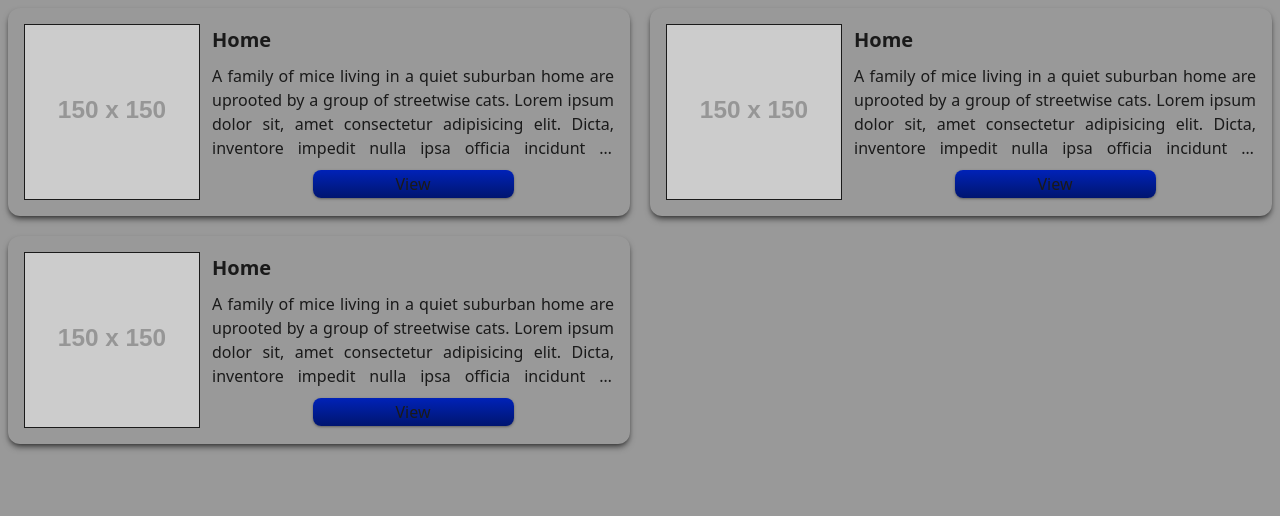
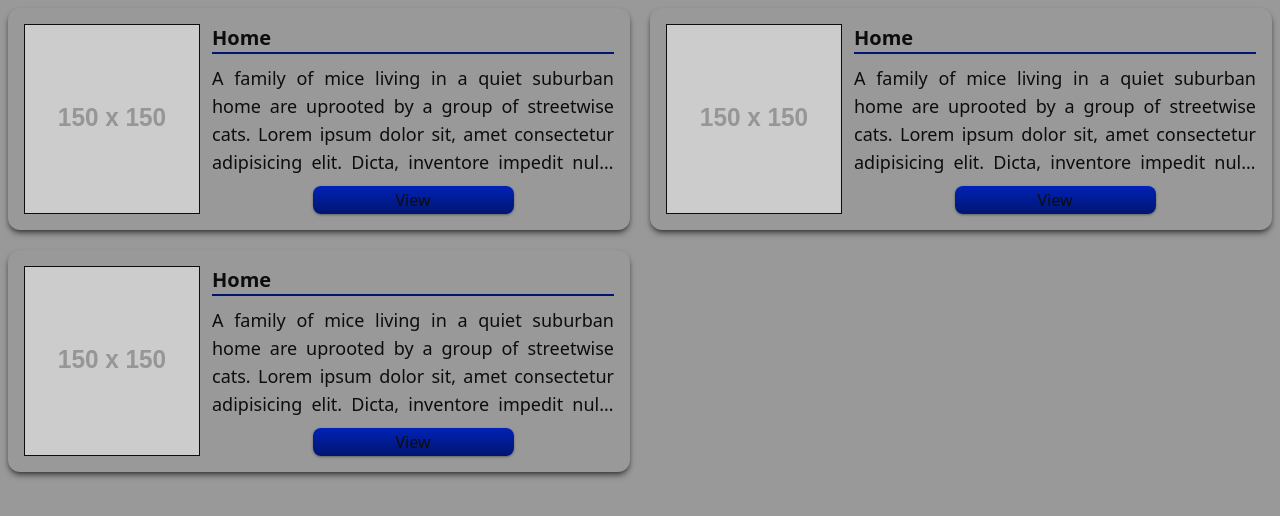
Before and after one commit to MKTimana/api-imdb, a Vue app: page / in a window 1280 px wide. Shown: the top 516 px of the page. Built offline with nearby package versions, Linux system fonts and the light colour scheme.

Commit message:
style changes

```diff
--- a/src/components/Card.vue
+++ b/src/components/Card.vue
@@ -9,12 +9,12 @@ defineProps({
 </script>
 
 <template>
-    <div class="w-full md:w-2/3 lg:w-full flex items-center gap-3 text-dark-300 dark:text-surface-100 rounded-xl p-4 shadow-md shadow-black/50">
+    <div class="w-full md:w-2/3 lg:w-full dark:bg-dark-200/30 flex gap-3 text-dark-300 dark:text-surface-100 rounded-xl p-4 shadow-md shadow-black/50">
         <img :src="movie.image_url" :alt="movie.title" class="flex min-w-32 max-w-48 min-h-44 max-h-56 border shrink-0"/>
-        <span class="flex flex-col gap-1 sm:gap-2.5">
-            <h2 class="text-xl font-semibold">{{ movie.title }}</h2>
-            <p class="text-justify text-clip max-h-32 line-clamp-4">{{ movie.description }} Lorem ipsum dolor sit, amet consectetur adipisicing elit. Dicta, inventore impedit nulla ipsa officia incidunt at numquam laudantium sit, laborum culpa quia, molestiae minus amet exercitationem vitae nostrum quo! Rem!</p>
-                <button class="outline-0 self-center w-full  rounded-lg shadow-sm shadow-black/30 cursor-pointer hover:scale-105 px-2 py-0.5 bg-linear-to-t from-accent-300 to-accent-200 sm:max-w-1/2">View</button>
+        <span class="flex flex-col gap-1 sm:gap-2.5 justify-evenly">
+            <h2 class="text-xl font-semibold w-full border-b-2 border-accent-300">{{ movie.title }}</h2>
+            <p class="text-justify text-clip text-sm sm:text-base md:text-lg max-h-32 line-clamp-4">{{ movie.description }} Lorem ipsum dolor sit, amet consectetur adipisicing elit. Dicta, inventore impedit nulla ipsa officia incidunt at numquam laudantium sit, laborum culpa quia, molestiae minus amet exercitationem vitae nostrum quo! Rem!</p>
+                <button class="outline-0 transition-smooth self-center w-full  rounded-lg shadow-sm shadow-black/30 cursor-pointer hover:scale-105 px-2 py-0.5 bg-linear-to-t from-accent-300 to-accent-200 sm:max-w-1/2">View</button>
         </span>
     </div>
 </template>
--- a/src/style.css
+++ b/src/style.css
@@ -13,8 +13,8 @@
   --surface-300: hsl(0, 0%, 40%);
 
   --dark-100: hsl(0, 0%, 30%);
-  --dark-200: hsl(0, 0%, 20%);
-  --dark-300: hsl(0, 0%, 10%);
+  --dark-200: hsl(0, 0%, 15%);
+  --dark-300: hsl(0, 0%, 5%);
 }
 @theme{
   --color-main-100:var(--main-100);
@@ -38,6 +38,10 @@ body{
   background-color: var(--surface-200);
 }
 
+@utility transition-smooth {
+  transition: all 0.3s ease-out 0.1s;
+}
+
 @media (prefers-color-scheme: dark) {
   body{
     background-color: var(--dark-300);
```
